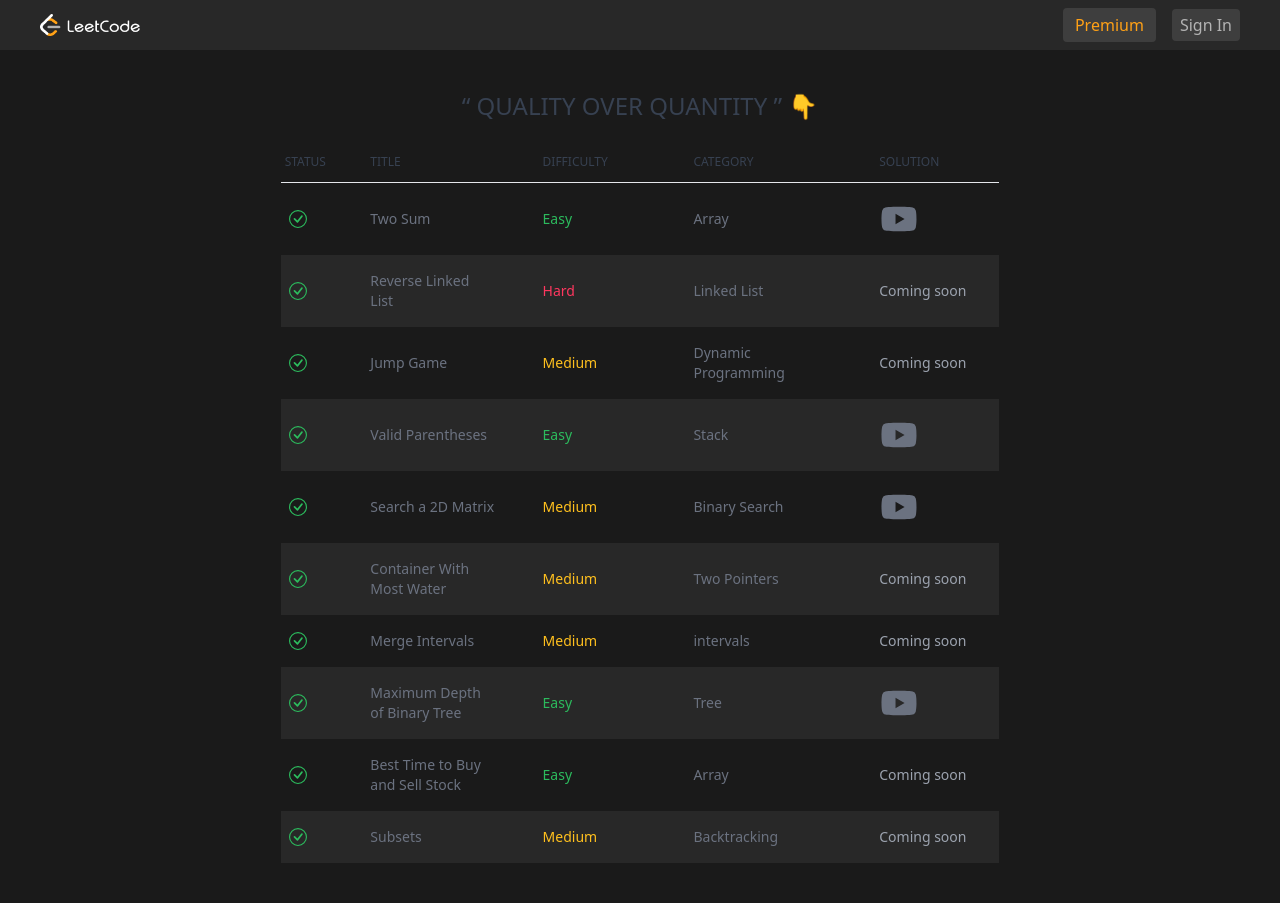
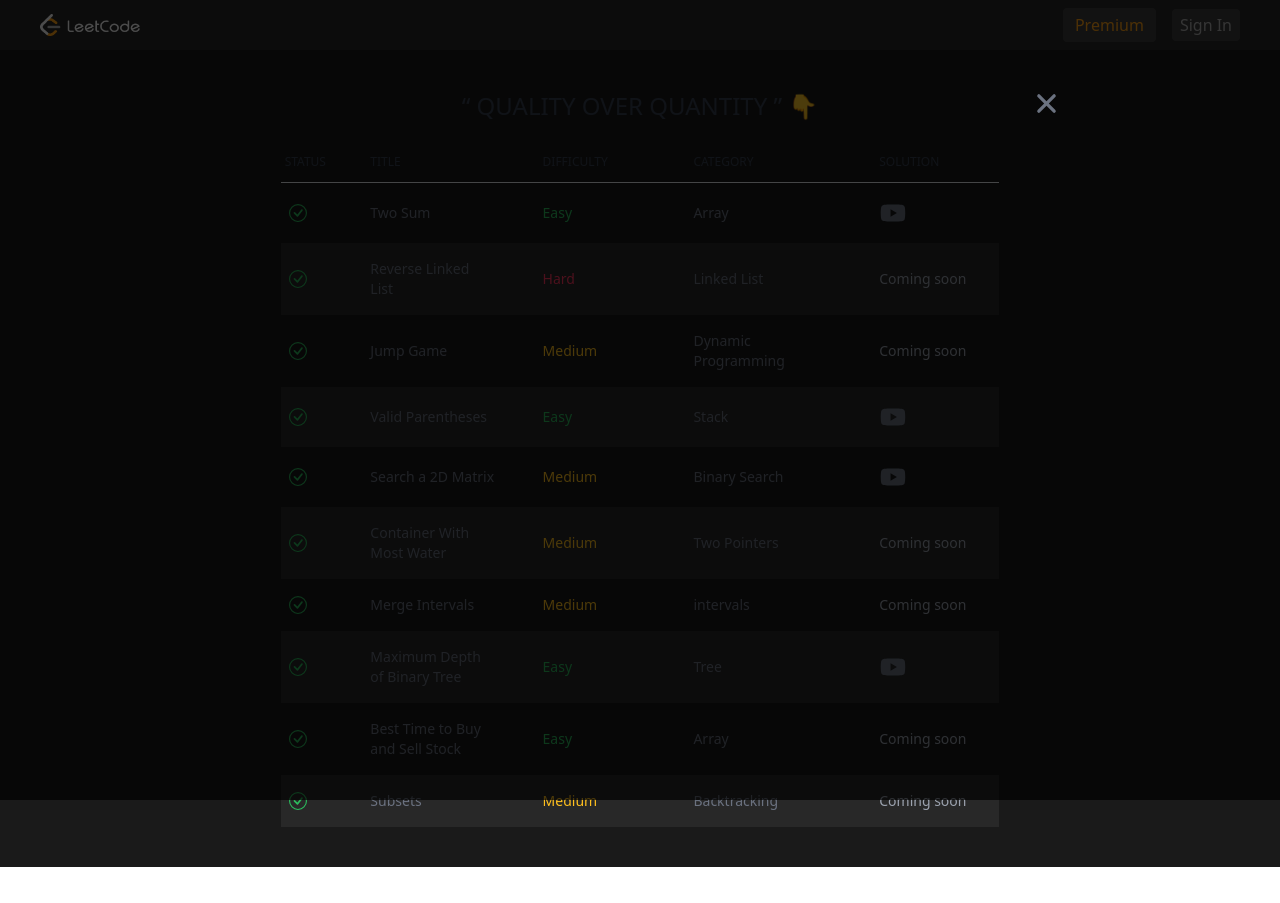
Before and after one commit to nikcladis/LeetClone, a Next.js app: page / in a window 1280 px wide. Both pictures are taken after a click on the icon 899 px from the left and 219 px from the top of the page. After the commit the page ends 867 px from the top, so only its background shows below. Built offline with nearby package versions, Linux system fonts and the light colour scheme.

Commit message:
added youtube modal

```diff
--- a/package.json
+++ b/package.json
@@ -15,6 +15,7 @@
     "react-dom": "18.2.0",
     "react-firebase-hooks": "^5.1.1",
     "react-icons": "^4.12.0",
+    "react-youtube": "^10.1.0",
     "recoil": "^0.7.7"
   },
   "devDependencies": {
--- a/src/components/ProblemsTable/ProblemsTable.tsx
+++ b/src/components/ProblemsTable/ProblemsTable.tsx
@@ -1,13 +1,40 @@
 import Link from "next/link";
-import React from "react";
+import React, { useEffect, useState } from "react";
 import { BsCheckCircle } from "react-icons/bs";
 import { AiFillYoutube } from "react-icons/ai";
 import { problems } from "../../problems/problems";
+import { IoClose } from "react-icons/io5";
+import YouTube from "react-youtube";
 
 type ProblemsTableProps = {};
 
 const ProblemsTable: React.FC<ProblemsTableProps> = () => {
+  const [youtubePlayer, setYoutubePlayer] = useState({
+    isOpen: false,
+    videoId: "",
+  });
+
+  const closeModal = () => {
+    setYoutubePlayer({
+      isOpen: false,
+      videoId: "",
+    });
+  };
+
+  useEffect(() => {
+    const handleEsc = (e: KeyboardEvent) => {
+      if (e.key === "Escape") {
+        closeModal();
+      }
+    };
+
+    window.addEventListener("keydown", handleEsc);
+
+    return () => window.removeEventListener("keydown", handleEsc);
+  }, []);
+
   return (
+    <>
       <tbody>
         {problems.map((doc, index) => {
           const difficultyColor =
@@ -33,12 +60,20 @@
                   {doc.title}
                 </Link>
               </td>
-            <td className={`px-6 py-4 ${difficultyColor}`}>{doc.difficulty}</td>
+              <td className={`px-6 py-4 ${difficultyColor}`}>
+                {doc.difficulty}
+              </td>
               <td className="px-6 py-4">{doc.category}</td>
               <td className="px-6 py-4">
                 {doc.videoId ? (
                   <AiFillYoutube
-                  fontSize={"40"}
+                    onClick={() => {
+                      setYoutubePlayer({
+                        isOpen: true,
+                        videoId: doc.videoId as string,
+                      });
+                    }}
+                    fontSize={"28"}
                     className="cursor-pointer hover:text-red-600"
                   />
                 ) : (
@@ -49,6 +84,31 @@
           );
         })}
       </tbody>
+      {youtubePlayer.isOpen && (
+        <tfoot className="fixed top-0 left-0 h-screen w-screen flex items-center justify-center ">
+          <div
+            onClick={closeModal}
+            className="bg-black z-10 opacity-70 top-0 left-0 w-screen h-screen absolute"
+          ></div>
+          <div className="w-full z-50 h-full px-6 relative max-w-4xl">
+            <div className="w-full h-full flex items-center justify-center relative">
+              <div className="w-full relative">
+                <IoClose
+                  onClick={closeModal}
+                  fontSize={"35"}
+                  className="cursor-pointer absolute -top-16 right-0"
+                />
+                <YouTube
+                  videoId={youtubePlayer.videoId}
+                  loading="lazy"
+                  iframeClassName="w-full min-h-[500px]"
+                />
+              </div>
+            </div>
+          </div>
+        </tfoot>
+      )}
+    </>
   );
 };
 export default ProblemsTable;
```
Also changed, not shown: 1 other file (tests, documents, lock files or other folders). Lines whose indentation alone changed are shown as unchanged.
